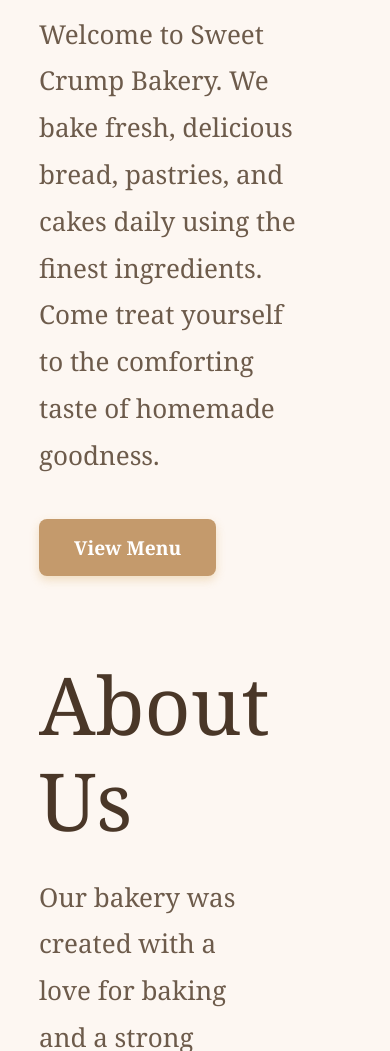
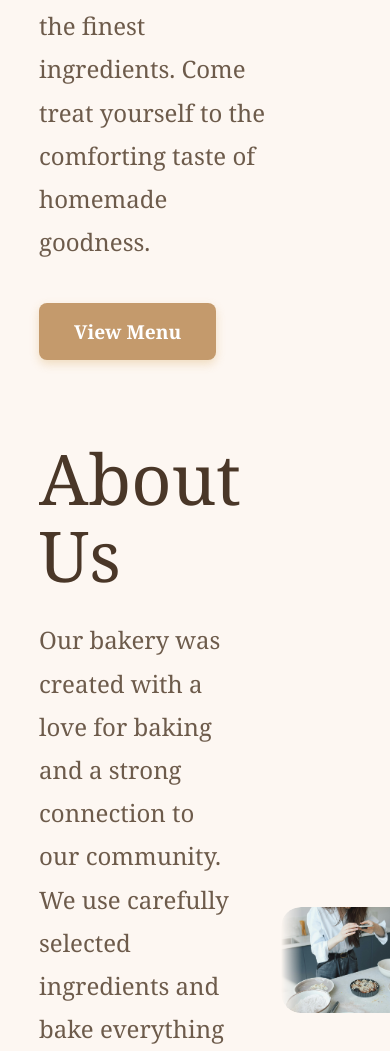
Before and after one commit to Isekeke/bakery-exercise, a plain HTML site: page index.html in a window 390 px wide. Shown: the part 949-2000 px from the top of the page. Drawn offline with Linux system fonts and the light colour scheme.

Commit message:
Add files via upload

```diff
--- a/index.html
+++ b/index.html
@@ -1,54 +1,54 @@
 <!DOCTYPE html>
 <html lang="en" style="scroll-behavior: smooth;">
     <style>
-        /* This style ONLY triggers on mobile/tablet screens */
-        @media (max-width: 1024px) {
+        /* ONLY apply these changes on mobile devices */
+        @media (max-width: 768px) {
 
-            /* FORCES text to be larger so it's readable while zoomed out */
-            body {
-                font-size: 24px !important;
-            }
-
-            h1 {
-                font-size: 80px !important; /* Huge titles for the 'laptop' look */
-                line-height: 1.2 !important;
-            }
-
-            h2 {
-                font-size: 55px !important;
-            }
-
-            p, label, input, select, textarea {
-                font-size: 26px !important; /* Larger text for descriptions and forms */
-            }
-
-            /* FORCES everything to stay side-by-side (no stacking) */
+            /* 1. KEEP SIDE-BY-SIDE: Overriding the previous "column" command */
             section,
             nav,
             div[style*="display: flex"] {
                 flex-direction: row !important;
                 flex-wrap: nowrap !important;
-                display: flex !important;
             }
 
-            /* Ensures images don't get too big and push text away */
+            /* 2. BIGGER FONTS: Making the text readable while zoomed out */
+            body {
+                font-size: 20px !important;
+            }
+
+            h1 {
+                font-size: 70px !important; /* Main titles */
+                line-height: 1.1;
+            }
+
+            h2 {
+                font-size: 45px !important; /* Section titles */
+            }
+
+            p, label, input, select, td {
+                font-size: 24px !important; /* Paragraphs and Form text */
+            }
+
+            /* 3. FIX IMAGES: Ensure they stay side-by-side without overlapping */
             img {
-                max-width: 50% !important;
+                max-width: 45% !important; /* Keeps them small enough to stay next to text */
                 height: auto !important;
             }
 
-            /* Keeps the 3 product images in a single line */
+            /* 4. PRODUCT GRID: Keep your 3 images in a row */
             div[style*="justify-content:center"] {
+                display: flex !important;
+                flex-direction: row !important;
                 flex-wrap: nowrap !important;
-                gap: 15px !important;
+                gap: 10px !important;
             }
 
             div[style*="justify-content:center"] img {
-                width: 320px !important; /* Maintains the laptop size for products */
+                width: 30% !important; /* Makes 3 images fit in one line */
             }
         }
     </style>
-</head>
 
     <head>
         <meta charset="utf-8" />
```
